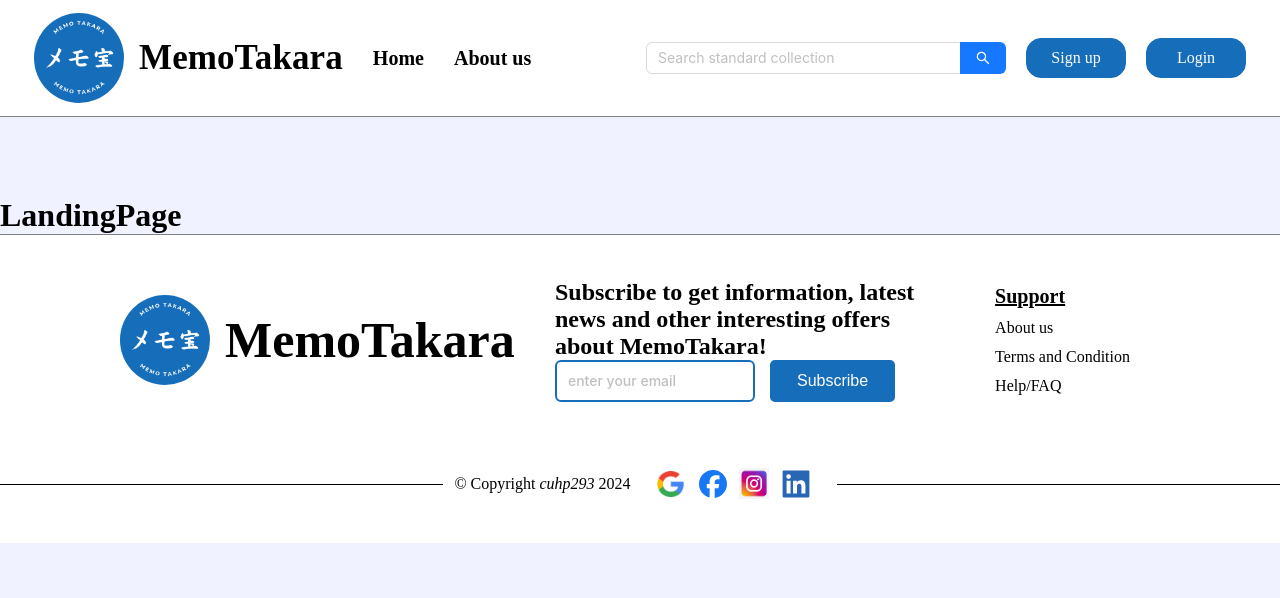
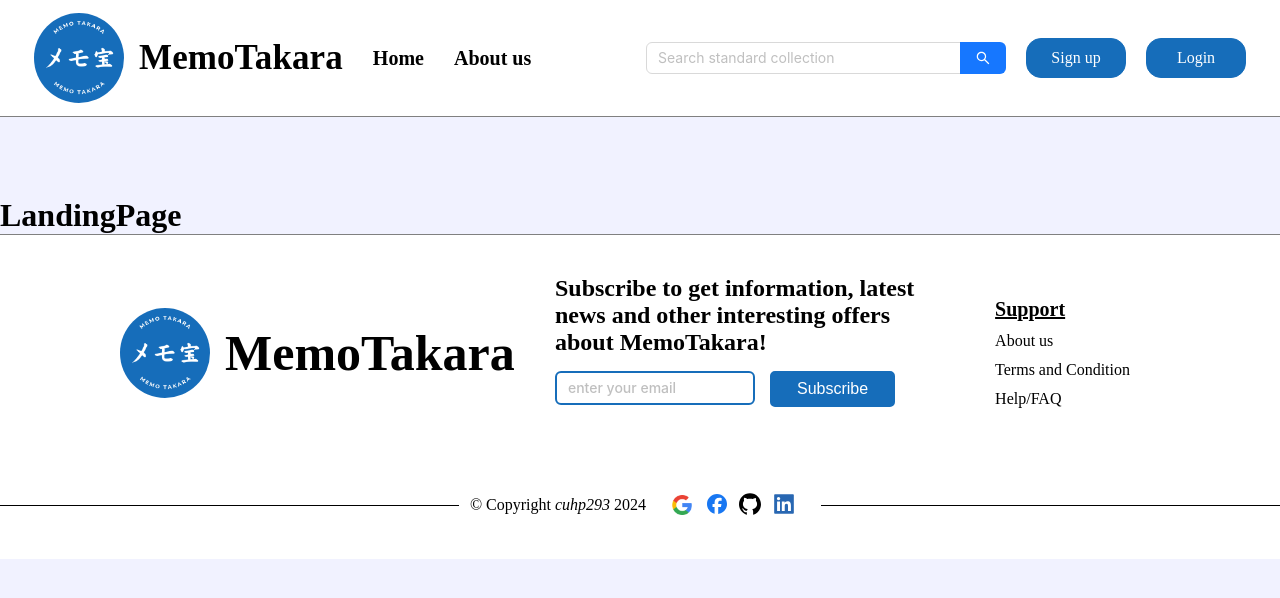
Before and after one commit to MemoTakara/MemoTakara-ReactJS, a React (Create React App) app in the folder memotakara/: page / in a window 1280 px wide. Shown: the top 598 px of the page. Built offline with nearby package versions, Linux system fonts and the light colour scheme; a web font is replaced by a local one.

Commit message:
update footer: contact, subscribe, support interaction

```diff
--- a/memotakara/src/components/footer/index.css
+++ b/memotakara/src/components/footer/index.css
@@ -76,6 +76,10 @@
   justify-content: space-between;
   align-items: flex-start;
 }
+.footer_support .footer_link:hover {
+  opacity: 0.8;
+  font-style: italic;
+}
 
 .footer_bottom_row {
   display: flex;
--- a/memotakara/src/components/footer/index.jsx
+++ b/memotakara/src/components/footer/index.jsx
@@ -1,17 +1,31 @@
 import "./index.css";
 import google_icon from "../../img/google_icon.png";
-import ig_icon from "../../img/ig_icon.png";
 import logo from "../../img/logo.png";
 import { useState } from "react";
 import { Link } from "react-router-dom";
-import { Input } from "antd";
-import { LinkedinFilled } from "@ant-design/icons";
+import { Form, message, Input } from "antd";
+import { GithubFilled, LinkedinFilled } from "@ant-design/icons";
 import { FontAwesomeIcon } from "@fortawesome/react-fontawesome";
 import { faFacebook } from "@fortawesome/free-brands-svg-icons";
 
 function Footer() {
   const [active, setActive] = useState("");
   const user = localStorage.getItem("username");
+
+  //Send email
+  const [messageApi, contextHolder] = message.useMessage();
+  const key = "updatable";
+  const sendEmail = () => {
+    messageApi.open({ key, type: "loading", content: "Loading..." });
+    setTimeout(() => {
+      messageApi.open({
+        key,
+        type: "success",
+        content: "Subscribed successfully!",
+        duration: 2,
+      });
+    }, 1000);
+  };
 
   return (
     <div class="footer_container">
@@ -41,6 +55,7 @@
         <div className="footer_email">
           <div
             style={{
+              marginBottom: "15px",
               wordWrap: "break-word",
               whiteSpace: "pre-wrap",
             }}
@@ -49,26 +64,48 @@
             offers about{" "}
             <span style={{ fontFamily: "var(--logo-font)" }}>MemoTakara</span>!
           </div>
-          <div className="footer_email_send">
-            <Input
-              style={{
-                width: "200px",
-                fontWeight: "545",
-                border: "2px solid var(--color-light-button)",
-              }}
-              placeholder="enter your email"
-            />
-            <button
-              style={{
-                fontSize: "16px",
-                fontWeight: "545",
-                padding: "10px 25px",
-                marginLeft: "15px",
-              }}
+
+          <Form
+            className="footer_email_send"
+            autoComplete="on"
+            onFinish={sendEmail}
+          >
+            <Form.Item
+              name="email"
+              rules={[
+                {
+                  type: "email",
+                  message: "Invalid email!",
+                  required: true,
+                },
+              ]}
             >
-              Subscribe
-            </button>
-          </div>
+              <Input
+                style={{
+                  width: "200px",
+                  fontWeight: "545",
+                  border: "2px solid var(--color-light-button)",
+                }}
+                placeholder="enter your email"
+              />
+            </Form.Item>
+
+            <Form.Item>
+              {contextHolder}
+              <button
+                style={{
+                  fontSize: "16px",
+                  fontWeight: "545",
+                  padding: "7px 25px",
+                  marginLeft: "15px",
+                }}
+                type="submit"
+                htmlType="submit"
+              >
+                Subscribe
+              </button>
+            </Form.Item>
+          </Form>
         </div>
 
         <div className="footer_support">
@@ -88,69 +125,77 @@
       </div>
 
       <div class="footer_bottom_row">
+        {/* line */}
         <div
           style={{ width: "550px", height: "1px", background: "#000" }}
         ></div>
+
         <div className="footer_copyright">
           © Copyright <span style={{ fontStyle: "italic" }}>cuhp293</span> 2024
         </div>
 
         <div className="footer_contact">
           {/* google */}
-          <div>
+          <a href="mailto:phuchong292003@gmail.com">
             <img
               src={google_icon}
               alt="Google Icon"
               style={{
-                width: "27px",
-                height: "30px",
+                width: "20px",
+                height: "24px",
                 paddingTop: "4px",
-                cursor: "pointer",
               }}
             />
-          </div>
+          </a>
 
           {/* facebook */}
-          <div>
+          <a
+            href="https://www.facebook.com/cuhp293"
+            target="_blank"
+            rel="noopener noreferrer"
+          >
             <FontAwesomeIcon
               style={{
-                fontSize: "28px",
+                fontSize: "20px",
                 color: "#1877F2",
                 paddingLeft: "15px",
                 paddingRight: "12px",
-                cursor: "pointer",
               }}
               icon={faFacebook}
             />
-          </div>
+          </a>
 
-          {/* instagram */}
-          <div>
-            <img
-              src={ig_icon}
-              alt="Instagram Icon"
+          {/* github */}
+          <a
+            href="https://github.com/cuhp293"
+            target="_blank"
+            rel="noopener noreferrer"
+          >
+            <GithubFilled
               style={{
-                width: "30px",
-                height: "34px",
-                paddingTop: "3px",
-                cursor: "pointer",
+                fontSize: "22px",
+                color: "#000",
               }}
             />
-          </div>
+          </a>
 
           {/* LinkedIn */}
-          <div>
+          <a
+            href="https://www.linkedin.com/in/%C4%91inh-th%E1%BB%8B-h%E1%BB%93ng-ph%C3%BAc-1a922a216/"
+            target="_blank"
+            rel="noopener noreferrer"
+          >
             <LinkedinFilled
               style={{
-                fontSize: "30px",
+                fontSize: "22px",
                 color: "#2867B2",
                 paddingLeft: "12px",
-                cursor: "pointer",
               }}
             />
-          </div>
+          </a>
         </div>
 
+        {/* line */}
         <div
           style={{ width: "550px", height: "1px", background: "#000" }}
         ></div>
```
Also changed, not shown: memotakara/src/img/ig_icon.png (deleted).
